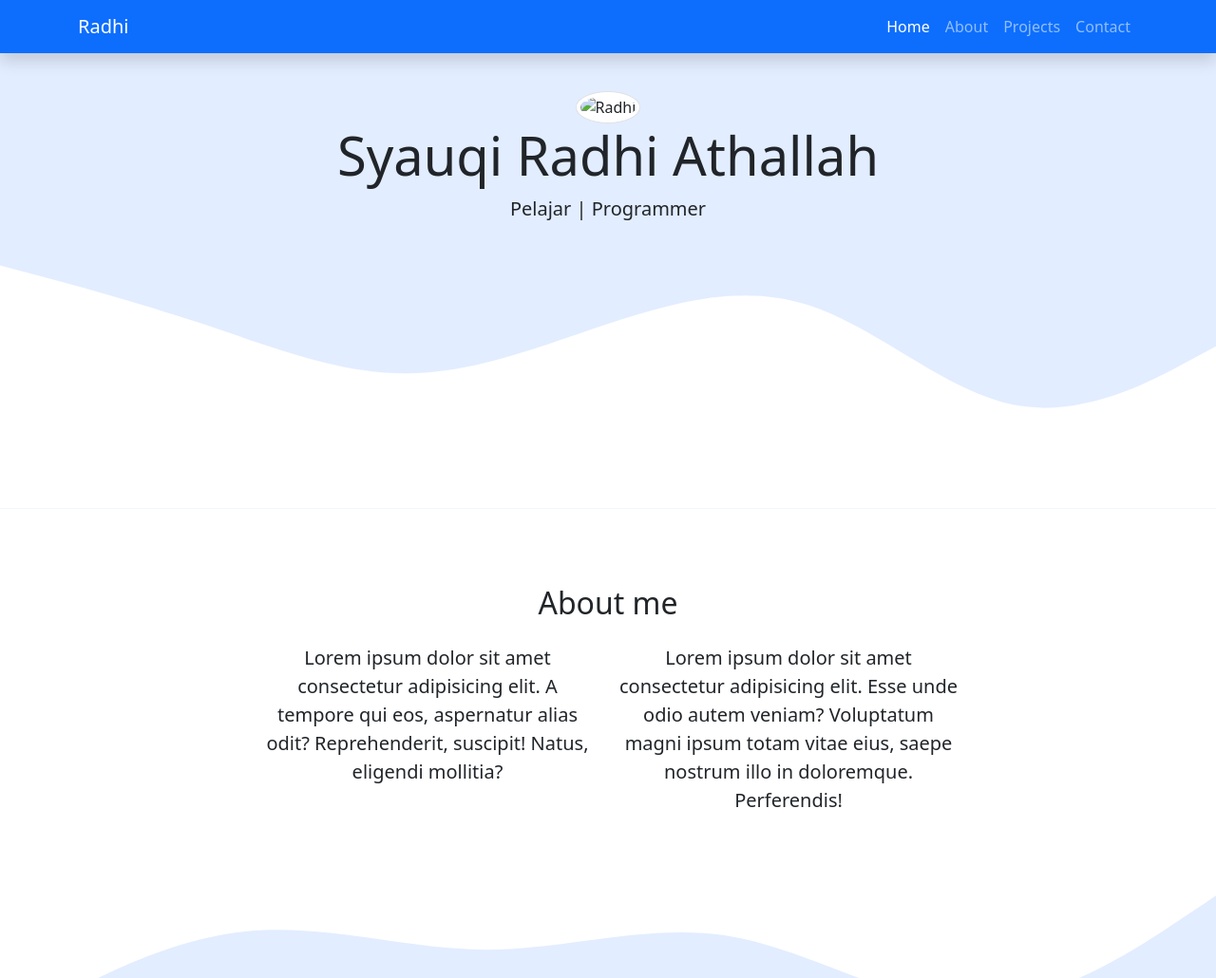
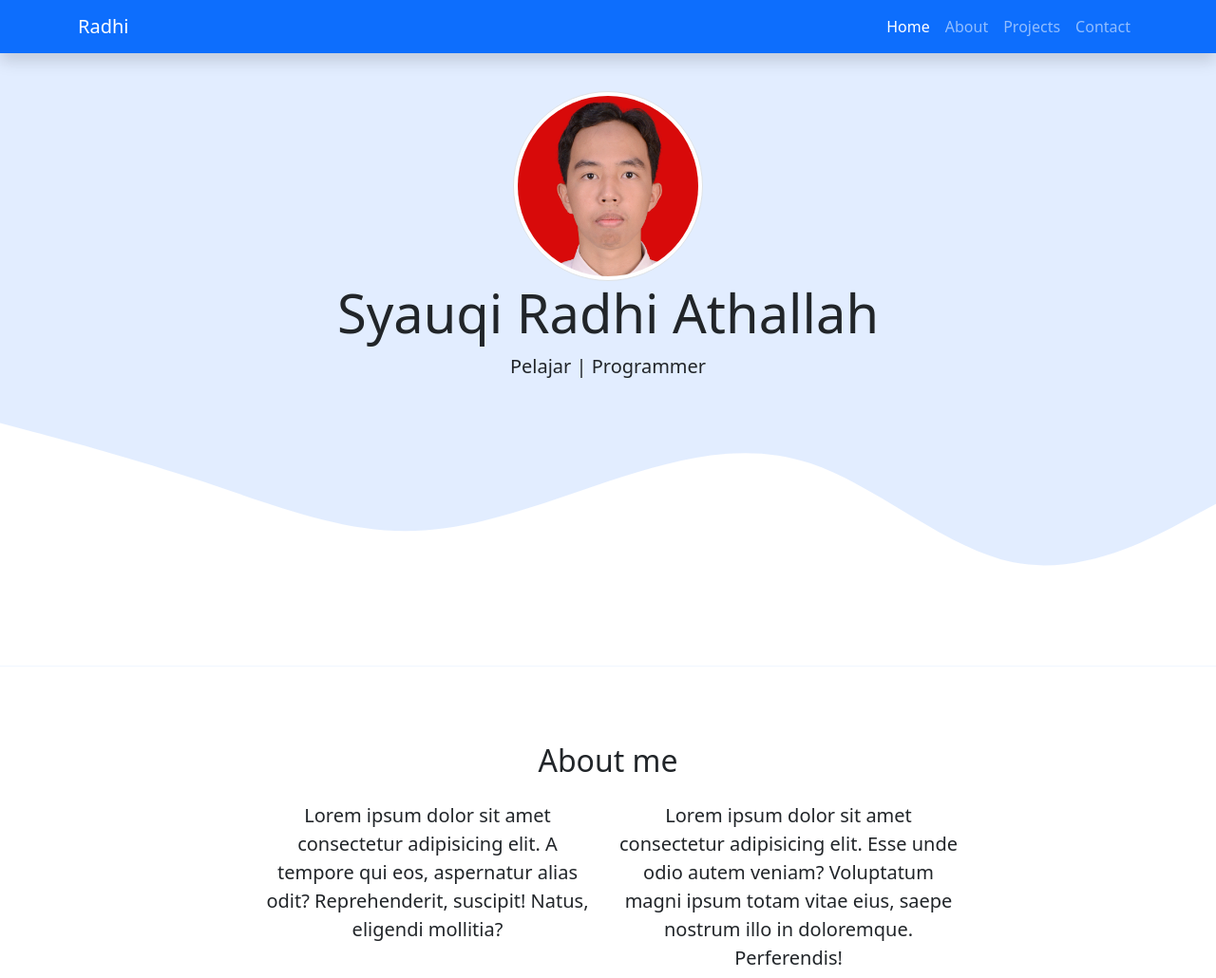
Before and after one commit to Radhi2006/Portfolio, a plain HTML site: page index.html in a window 1280 px wide. Shown: the top 1030 px of the page at 95% size. Drawn offline with nearby package versions, Linux system fonts and the light colour scheme.

Commit message:
Update index.html

```diff
--- a/index.html
+++ b/index.html
@@ -49,7 +49,7 @@
 
     <!-- jumbotron start -->
     <section class="jumbotron text-center">
-      <img src="/Porffolio/img/CROP1.JPG" alt="Radhi" width="200" class="rounded-circle img-thumbnail"/>
+      <img src="/CROP1.JPG" alt="Radhi" width="200" class="rounded-circle img-thumbnail"/>
       <h1 class="display-4">Syauqi Radhi Athallah</h1>
       <p class="lead">Pelajar | Programmer</p>
       <svg xmlns="http://www.w3.org/2000/svg" viewBox="0 0 1440 320">
```
